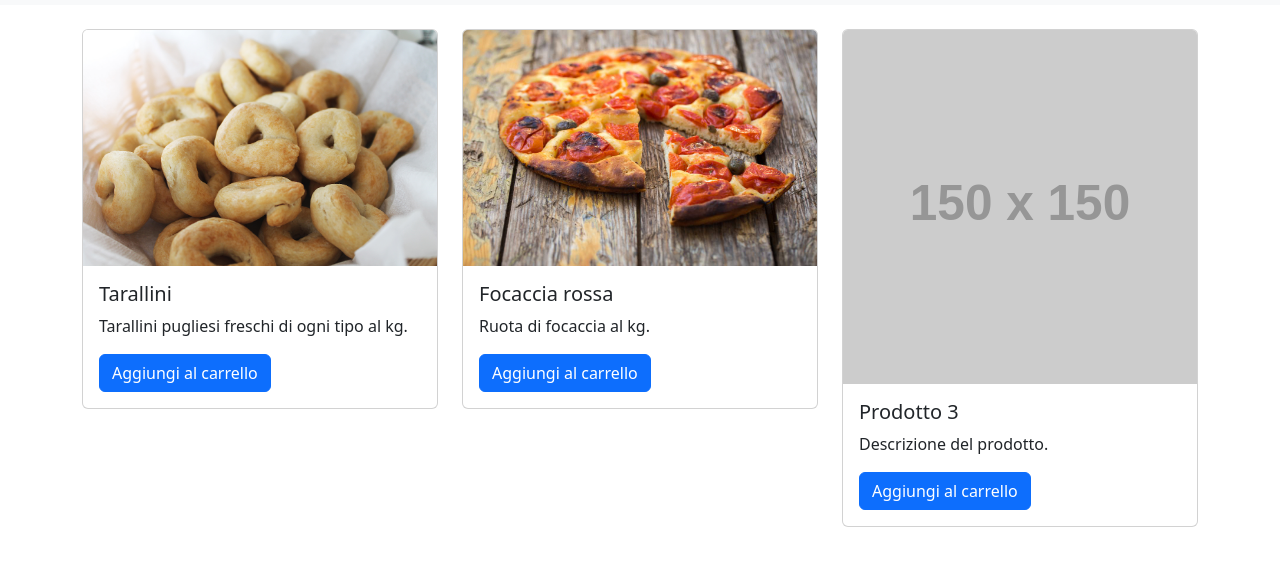
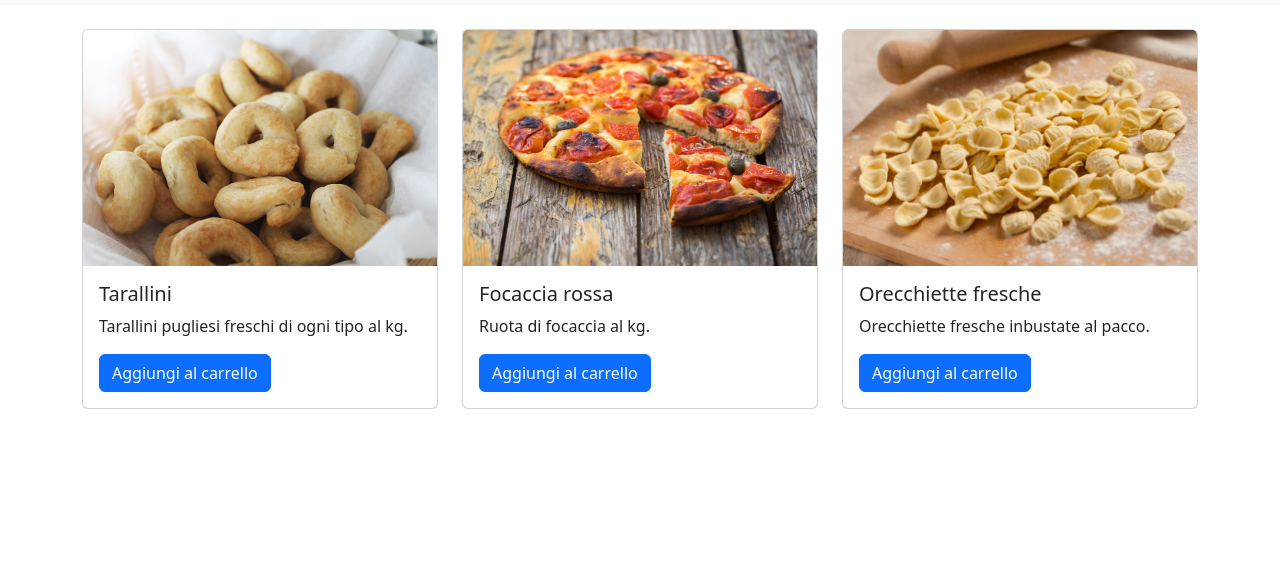
Before and after one commit to GabrielSaltarelli/informatica-problema, a website: page index.html in a window 1280 px wide. Shown: the part 51-616 px from the top of the page. Drawn offline with nearby package versions, Linux system fonts and the light colour scheme; placeholder pictures from the web are drawn by us.

Commit message:
Update index.html

```diff
--- a/index.html
+++ b/index.html
@@ -51,10 +51,10 @@
             </div>
             <div class="col-md-4">
                 <div class="card">
-                    <img src="https://via.placeholder.com/150" class="card-img-top" alt="Prodotto 3">
+                    <img src="IMG_0702.jpeg" class="card-img-top" alt="Orecchiette">
                     <div class="card-body">
-                        <h5 class="card-title">Prodotto 3</h5>
-                        <p class="card-text">Descrizione del prodotto.</p>
+                        <h5 class="card-title">Orecchiette fresche</h5>
+                        <p class="card-text">Orecchiette fresche inbustate al pacco.</p>
                         <button class="btn btn-primary">Aggiungi al carrello</button>
                     </div>
                 </div>
```
